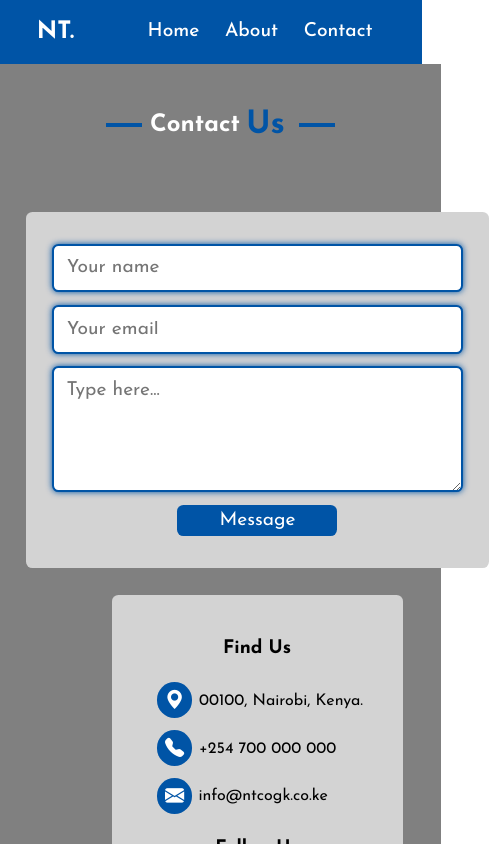
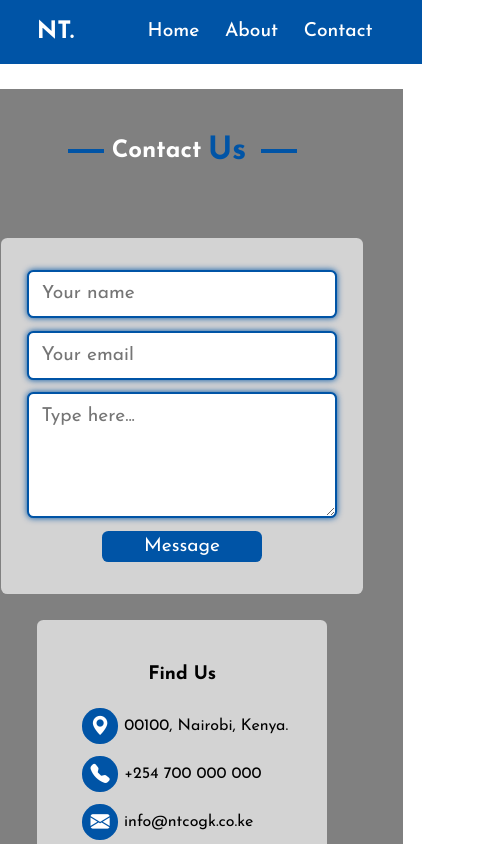
Before and after one commit to Omillo-Charles/New-Testament, a React (Vite) app in the folder new-testament/: page /contact in a window 390 px wide. Shown: the top 844 px of the page, 489 px wide, since content can reach past the window. Built offline with nearby package versions, Linux system fonts and the light colour scheme; a web font is replaced by a local one.

Commit message:
Responsive design

```diff
--- a/new-testament/src/Components/Contact.css
+++ b/new-testament/src/Components/Contact.css
@@ -16,7 +16,7 @@ div.contact {
         flex-direction: column;
         align-items: center;
         width: 100vw;
-        margin: 0;
+        margin-left: -2.4rem;
     }
 }
 
@@ -81,7 +81,7 @@ div.contact form input, div.contact form textarea{
     box-shadow: 0 0 0.4rem var(--color-blue);
 
     @media screen and (max-width: 768px) {
-        width: 98vw;
+        width: 72vw;
     }
 }
 
```
